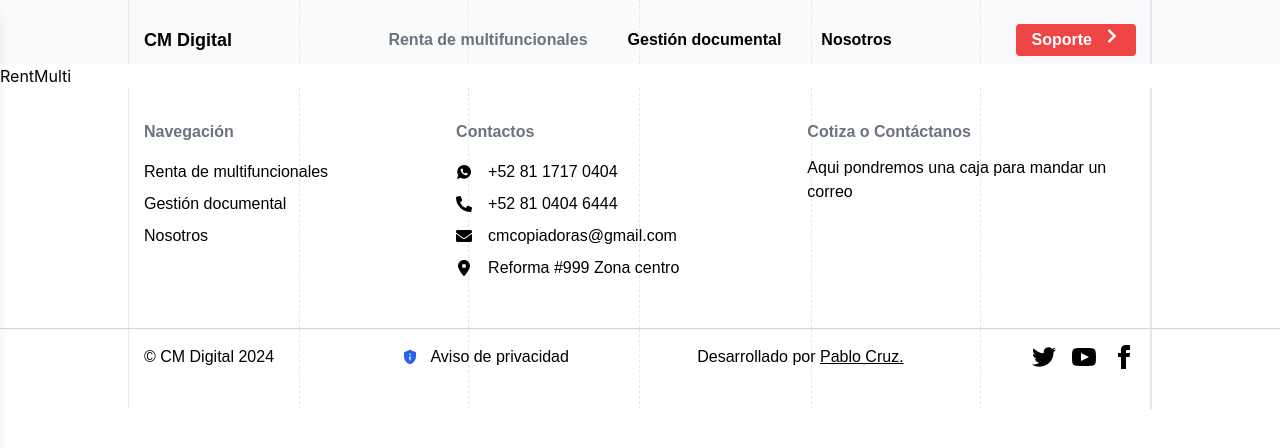
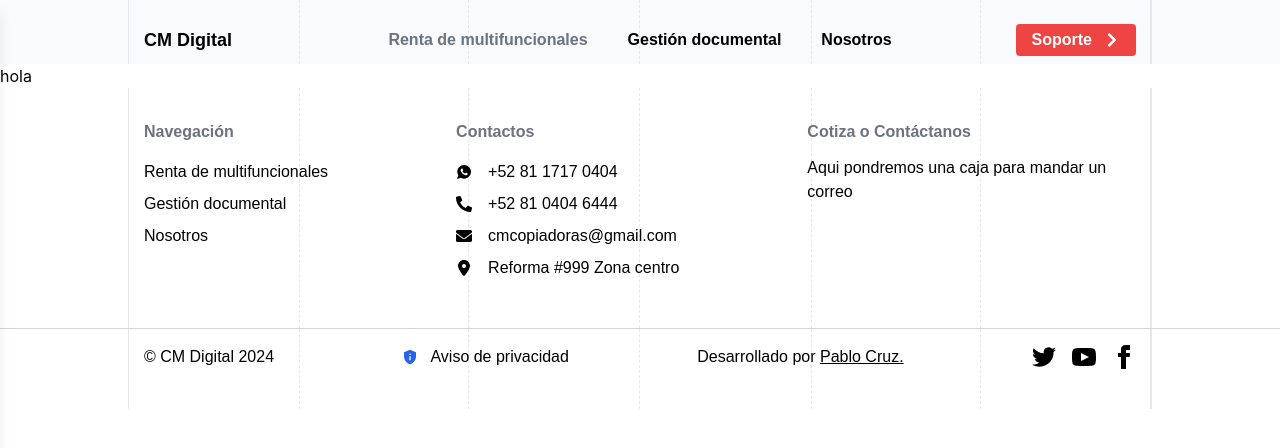
Before and after one commit to jpablocruz/cmdigital, a React (Create React App) app: page /renta-multifuncionales in a window 1280 px wide. Shown: the top 448 px of the page. Built offline with nearby package versions, Linux system fonts and the light colour scheme.

Commit message:
tried to make section guidlines reusable

```diff
--- a/src/components/Home.tsx
+++ b/src/components/Home.tsx
@@ -17,7 +17,7 @@ const Home = () => {
      color="bg-gray-50"
     />
     <div className="relative flex flex-col md:flex-row px-4">
-     <div className="md:w-3/5 md:mt-8 lg:mt-16 pb-5">
+     <div className="md:w-3/5 pb-5 flex items-center">
       <div className="hero-content">
        <div className="text-black text-center md:text-start">
         <h1 className="text-4xl md:text-5xl font-bold pb-3">
--- a/src/components/RentMulti.tsx
+++ b/src/components/RentMulti.tsx
@@ -1,7 +1,8 @@
 import React from "react";
+import Section from "./common/Section";
 
 const RentMulti = () => {
- return <div>RentMulti</div>;
+ return <div>hola</div>;
 };
 
 export default RentMulti;
--- a/src/components/common/NavButton.tsx
+++ b/src/components/common/NavButton.tsx
@@ -57,10 +57,8 @@ const NavButton = ({
     onMouseEnter={() => toggleHover()}
     onMouseLeave={() => toggleHover()}
    >
-    <div className="flex gap-3 font-ibmplex font-semibold">
-     {children}
-     {hovered ? <FaArrowRight /> : <FaChevronRight />}
-    </div>
+    <div className="font-ibmplex font-semibold pr-3">{children}</div>
+    {hovered ? <FaArrowRight /> : <FaChevronRight />}
    </button>
   </NavLink>
  );
--- /dev/null
+++ b/src/components/common/Section.tsx
@@ -0,0 +1,33 @@
+import React, { ReactNode } from "react";
+import SectionGuidelines from "../SectionGuidelines";
+
+interface SectionProps {
+ height: number;
+ heightM: number;
+ heightL: number;
+ color: string;
+ children: ReactNode;
+}
+
+const Section = ({
+ children,
+ height,
+ heightM,
+ heightL,
+ color,
+}: SectionProps) => {
+ const concatClassName = "flex relative px-4 z-10";
+ return (
+  <div className={concatClassName}>
+   <SectionGuidelines
+    height={height}
+    heightM={heightM}
+    heightL={heightL}
+    color={color}
+   />
+   <div>{children}</div>
+  </div>
+ );
+};
+
+export default Section;
```
